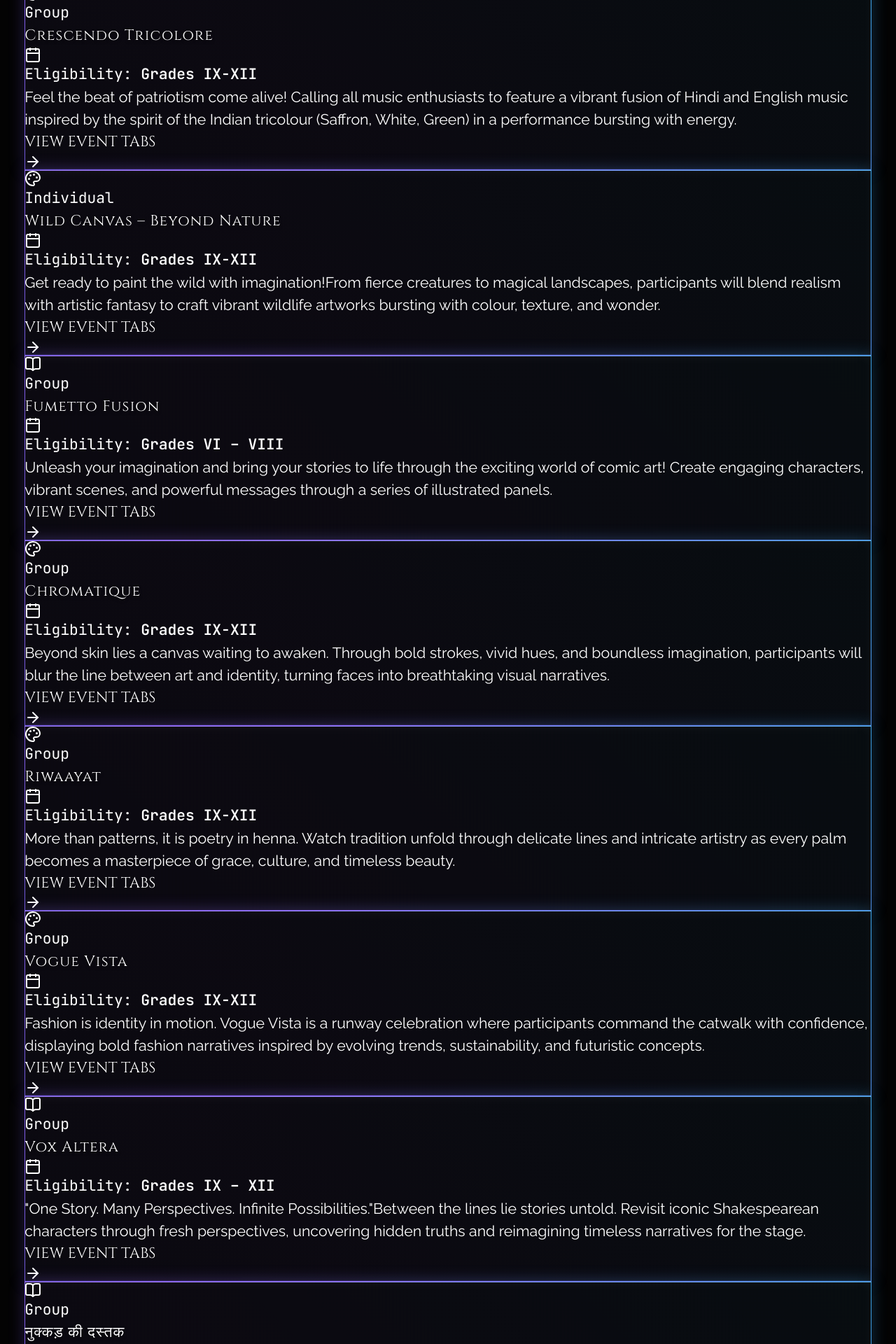
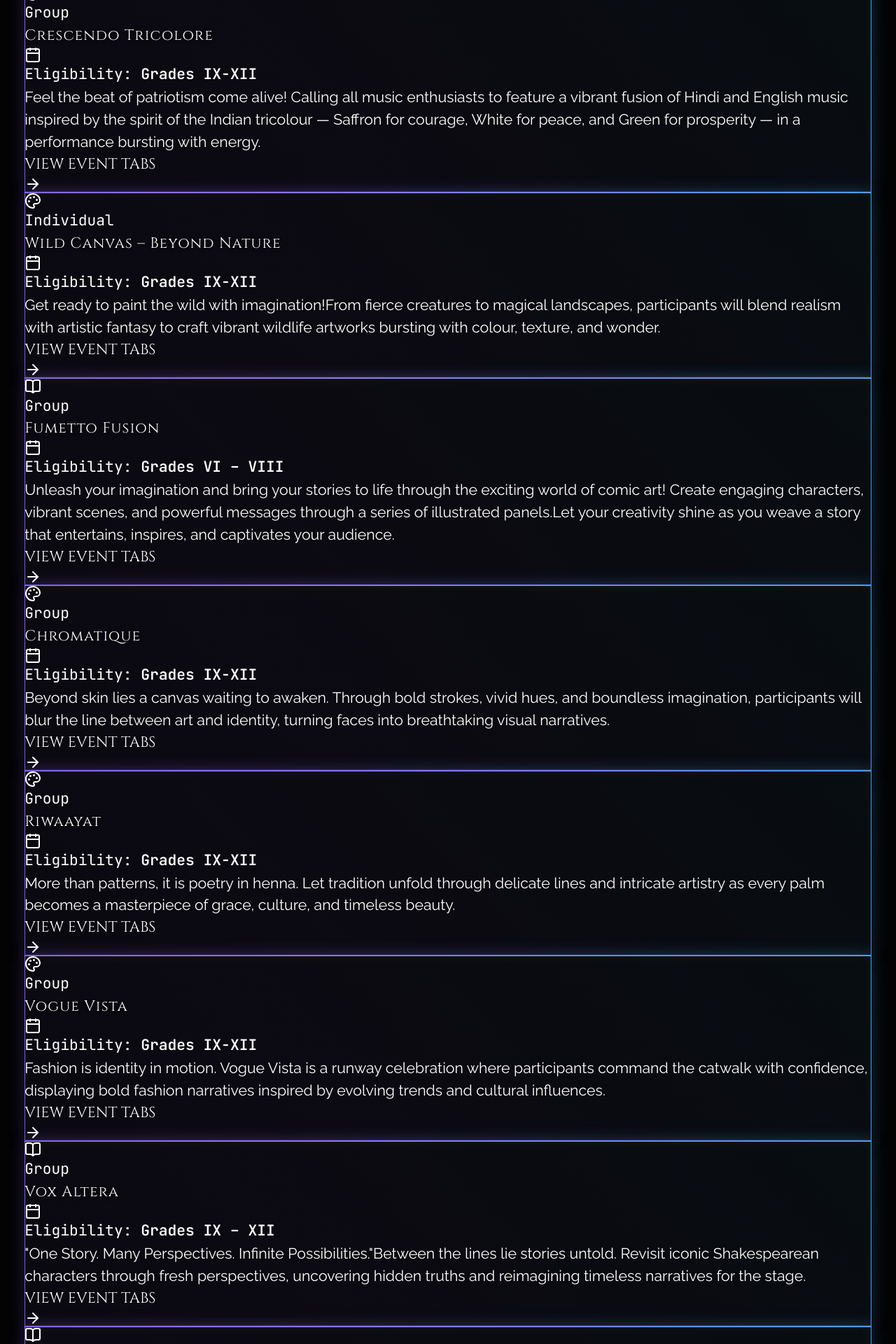
Before and after one commit to srishtidpsecity/srishti, a React (Vite) app: page / in a window 1280 px wide. Shown: the part 5340-7260 px from the top of the page at 70% size. Built offline with nearby package versions, Linux system fonts and the light colour scheme.

Commit message:
Changes to event descriptions

```diff
--- a/src/data/eventsData.js
+++ b/src/data/eventsData.js
@@ -108,7 +108,7 @@ export const eventsData = [
     "category": "Patriotic Music Fusion",
     "eligibility": "Grades IX-XII",
     "type": "Group",
-    "description": "Feel the beat of patriotism come alive! Calling all music enthusiasts to feature a vibrant fusion of Hindi and English music inspired by the spirit of the Indian tricolour (Saffron, White, Green) in a performance bursting with energy.",
+    "description": "Feel the beat of patriotism come alive! Calling all music enthusiasts to feature a vibrant fusion of Hindi and English music inspired by the spirit of the Indian tricolour — Saffron for courage, White for peace, and Green for prosperity — in a performance bursting with energy.",
     "guidelines": [
       "Eligibility: Grades IX-XII",
       "Event Type: Group event (1 team per school)",
@@ -138,8 +138,9 @@ export const eventsData = [
       "Event Type: Individual event (Two participants per school)",
       "Theme: Blooming Wilderness / Animal in Seasons",
       "Time duration: 120 minutes",
+      "Language: Visual expression only",
       "Task: Create an original wildlife artwork inspired by nature. Participants may combine realistic animal drawing with imaginative elements (flowers, textures, torn-paper, layered backgrounds) to enhance visual storytelling.",
-      "Requirements: A3 drawing sheet provided by host. All color mediums allowed. No tracing, printed references, stencils, or rulers. No text or slogans inside the artwork."
+      "Requirements: \n\t❖ A3 drawing sheet provided by host. \n\t❖ All color mediums allowed. \n\t❖ No tracing, printed references, stencils, or rulers. \n\t❖ No text or slogans inside the artwork."
     ],
     "coordinator": {
       "name": "Mr. Manjunath H Kale",
@@ -155,7 +156,7 @@ export const eventsData = [
     "category": "Literature & Comic Art",
     "eligibility": "Grades VI – VIII",
     "type": "Group",
-    "description": "Unleash your imagination and bring your stories to life through the exciting world of comic art! Create engaging characters, vibrant scenes, and powerful messages through a series of illustrated panels.",
+    "description": "Unleash your imagination and bring your stories to life through the exciting world of comic art! Create engaging characters, vibrant scenes, and powerful messages through a series of illustrated panels.Let your creativity shine as you weave a story that entertains, inspires, and captivates your audience.",
     "guidelines": [
       "Eligibility: Grades VI – VIII",
       "Event Type: Group Event (1 team per school, 2 participants)",
@@ -201,14 +202,15 @@ export const eventsData = [
     "category": "Fine Arts & Design",
     "eligibility": "Grades IX-XII",
     "type": "Group",
-    "description": "More than patterns, it is poetry in henna. Watch tradition unfold through delicate lines and intricate artistry as every palm becomes a masterpiece of grace, culture, and timeless beauty.",
+    "description": "More than patterns, it is poetry in henna. Let tradition unfold through delicate lines and intricate artistry as every palm becomes a masterpiece of grace, culture, and timeless beauty.",
     "guidelines": [
       "Eligibility: Grades IX-XII",
       "Event Type: Group Event (One designer and one partner model, max 2 entries per school)",
       "Theme: Traditional Indian or Rajasthani",
       "Time duration: 45 minutes",
-      "Task: Create original, freehand mehndi designs on the palm of the partner. Henna stencils are strictly prohibited.",
-      "Requirements: Participants must bring all their own henna cones and accessories."
+      "Task: Create original, freehand mehndi designs on the palm of the partner. Mehendi stencils are strictly prohibited.",
+      "Requirements: Participants must bring all the materials according to their requirement.",
+      "Language: NIL"
     ],
     "coordinator": {
       "name": "Ms. Madhumita Sarkar",
@@ -224,19 +226,21 @@ export const eventsData = [
     "category": "Fashion Runway Design",
     "eligibility": "Grades IX-XII",
     "type": "Group",
-    "description": "Fashion is identity in motion. Vogue Vista is a runway celebration where participants command the catwalk with confidence, displaying bold fashion narratives inspired by evolving trends, sustainability, and futuristic concepts.",
+    "description": "Fashion is identity in motion. Vogue Vista is a runway celebration where participants command the catwalk with confidence, displaying bold fashion narratives inspired by evolving trends and cultural influences.",
     "guidelines": [
       "Eligibility: Grades IX-XII",
       "Event Type: Team event (6-10 participants per school)",
       "The team should have at least one representative from each of the suggested grades.",
       "Theme: Futuristic attire with a touch of tradition. Blends innovation, sustainability, technology, and evolving cultural identities.",
       "Time duration: 5 minutes total (1 min introduction, 1 min setup, 3 min ramp performance).",
+      "Participants must adhere to the suggested time limit.",
       "Props are allowed but not mandatory.",
-      "Vulgarity or obscenity in attire, moves, or lyrics will lead to immediate disqualification."
+      "Vulgarity or obscenity in attire, moves, or lyrics will lead to immediate disqualification.",
+      "Language: English"
     ],
     "coordinator": {
       "name": "Ms. Akansha Poddar / Ms. Sowjanya",
-      "phone": "9873592435"
+      "phone": "9873592435 / 7207285659"
     },
     "tagline": "Where Style Meets Creativity."
   },
@@ -257,7 +261,7 @@ export const eventsData = [
       "Time duration: 8–10 minutes",
       "Language: English only",
       "Task: Perform an original script that reimagines a well-known literary character by exploring hidden motivations, moral dilemmas, and alternative perspectives.",
-      "Requirements: Minimal, portable props. Costumes and sound effects are permitted. Content must be suitable for a school audience."
+      "Requirements: \n\t❖ The script must be original and developed specifically for the event. \n\t❖ Teams may reinterpret the chosen character(s) creatively but must preserve the \n\tessence of the original work. \n\t❖ Performances should demonstrate literary understanding, creativity, and critical \n\tthinking. \n\t❖ Minimal, portable props. \n\t❖ Costumes and sound effects are permitted. \n\t❖ Content must be suitable for a school audience."
     ],
     "coordinator": {
       "name": "Ms. Jiji Ranganathan / Ms. Neha Singh",
@@ -300,10 +304,11 @@ export const eventsData = [
     "guidelines": [
       "Eligibility: Grades IX-XII",
       "Event Type: Team Event (6-8 participants per team)",
-      "Theme: Contemporary Issues / Mental Health / Balancing Technology and Real Connections / Online Validation",
+      "Theme: Contemporary Issues / Mental Health / Balancing Technology and Real Connections / Online Validation and the need for likes, shares, and subscriptions.",
       "Time duration: 2 minutes setup + 4 minutes performance",
       "Task: Present a mime act using gestures and expressions without any dialogue.",
-      "Requirements: Simple costumes, placards, masks, and minimal props allowed. Background music and sound effects permitted. No hazardous or liquid materials."
+      "Requirements: Simple costumes, placards, masks, and minimal props allowed. Background music and sound effects permitted. Use of hazardous, liquid materials, fire or sharp objects is prohibited",
+      "Language: No verbal communication is allowed during the performance."
     ],
     "coordinator": {
       "name": "Ms. Kamya Thareja / Ms. Anandita",
@@ -323,7 +328,7 @@ export const eventsData = [
     "guidelines": [
       "Eligibility: Grades IX to XII",
       "Event Type: Group Event (1 team per school, 4 participants)",
-      "Theme: Freedom Through My Lens - Capture patriotism, responsibility, and India's future.",
+      "Theme: Freedom Through My Lens -Freedom is not merely seen—it is felt, lived, and imagined. Capture its essence through a 60-second reel that reflects your vision of patriotism, unity, responsibility, and the dreams you hold for India. One lens. Infinite perspectives.",
       "Time duration: 1 hour 30 minutes total (capturing and editing on campus)",
       "Task: Craft an original 60-90 second vertical (9:16) reel using a smartphone only.",
       "Requirements: Bring one smartphone and one laptop per team. Basic editing only (cuts, transitions, text, music). No pre-made templates or excessive AI filters.",
@@ -349,7 +354,7 @@ export const eventsData = [
       "Event Type: Team Event (2 to 3 members per team)",
       "Theme: Formal Attire",
       "Time duration: 7 minutes per round",
-      "Round 1: Case study released at 8:00 PM the night prior. Round 2: Surprise case study on the spot.",
+      "Round 1: Case study released at 8:00 PM the night prior. Round 2: Two winning teams from Round 1 will be eligible. The Case Study will be given on the day of the event.",
       "Requirements: Good knowledge of the Indian Legal System and codified laws. No AI tools permitted."
     ],
     "coordinator": {
@@ -411,7 +416,7 @@ export const eventsData = [
     "category": "Computer Coding",
     "eligibility": "Grades IX – XII",
     "type": "Group",
-    "description": "Where code meets conscience. EarthOS challenges participants to build technology-driven solutions for a sustainable future. Develop mini-apps, simulations, or games that inspire green choices.",
+    "description": "Where code meets conscience. Byte Craft challenges participants to transform innovation into impact by building technology-driven solutions for a sustainable future. Through interactive apps, simulations, or games, teams will turn ideas into digital experiences that inspire greener choices and meaningful change.",
     "guidelines": [
       "Eligibility: Grades IX–XII",
       "Event Type: Team Event (1 team per school, 2 participants)",
```
